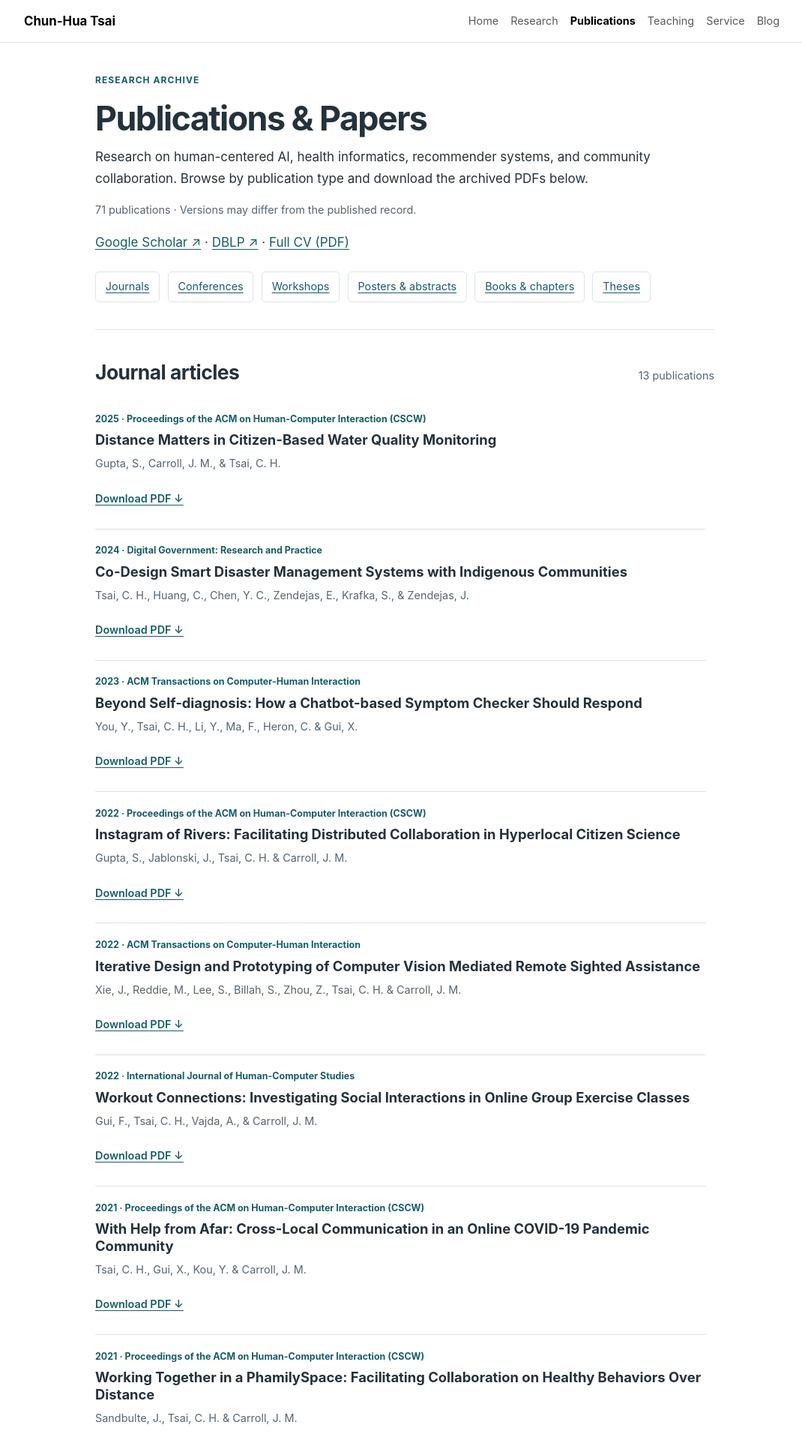
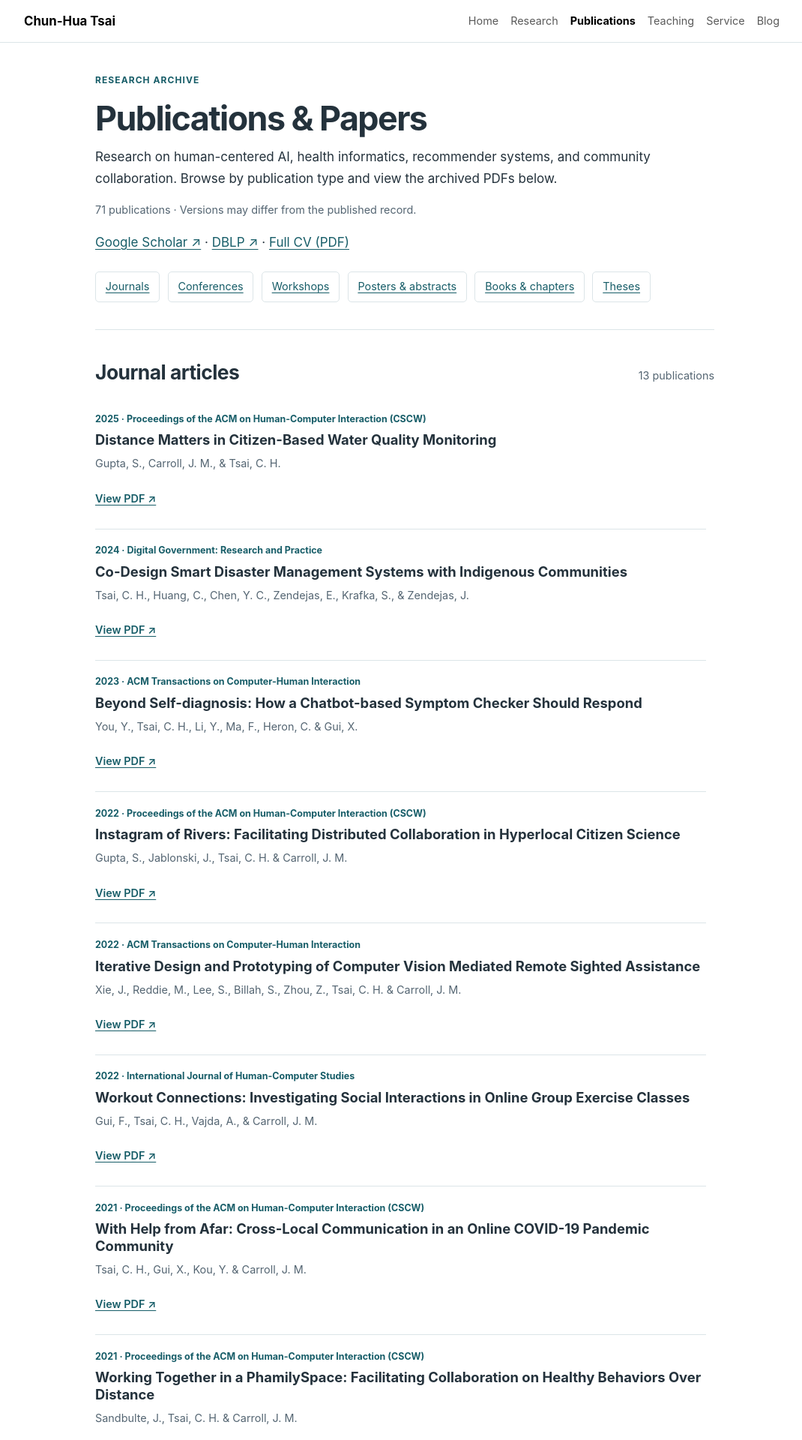
Before and after one commit to chunhuatsai/chunhuatsai.github.io, a Jekyll site: the page built from publications.html, in a window 1280 px wide. Shown: the top 1920 px of the page at 75% size, without its empty margins (100-1170 px from the left). Built offline with Jekyll 4.4.1, drawn with Linux system fonts in a browser that asks for light colours; some of the changed text lies outside the part shown.

Commit message:
revisions 20261011

```diff
--- a/_data/publications.json
+++ b/_data/publications.json
@@ -9,7 +9,7 @@
     "files": [
       {
         "path": "/pubs/conferences/2026-an-exploratory-study-of-agentic-ai-for-long-term-healthcare-navigation.pdf",
-        "label": "Download PDF"
+        "label": "View PDF"
       }
     ],
     "note": ""
@@ -24,7 +24,7 @@
     "files": [
       {
         "path": "/pubs/conferences/2026-collaborative-governance-for-accountable-ai-systems-in-tribal-emergency-management.pdf",
-        "label": "Download PDF"
+        "label": "View PDF"
       }
     ],
     "note": ""
@@ -39,7 +39,7 @@
     "files": [
       {
         "path": "/pubs/conferences/2026-designing-ai-assisted-co-writing-for-tribal-government-emergency-operations-planning.pdf",
-        "label": "Download PDF"
+        "label": "View PDF"
       }
     ],
     "note": ""
@@ -54,7 +54,7 @@
     "files": [
       {
         "path": "/pubs/conferences/2026-designing-and-evaluating-public-facing-multimodal-llms-for-early-autism-screening.pdf",
-        "label": "Download PDF"
+        "label": "View PDF"
       }
     ],
     "note": ""
@@ -69,7 +69,7 @@
     "files": [
       {
         "path": "/pubs/conferences/2026-preserving-indigenous-culture-and-sovereignty-in-large-language-models.pdf",
-        "label": "Download PDF"
+        "label": "View PDF"
       }
     ],
     "note": ""
@@ -84,7 +84,7 @@
     "files": [
       {
         "path": "/pubs/workshops/2025-balancing-health-information-seeking-through-retrieval-augmented-generation-based-llm-chatbot.pdf",
-        "label": "Download PDF"
+        "label": "View PDF"
       }
     ],
     "note": ""
@@ -99,7 +99,7 @@
     "files": [
       {
         "path": "/pubs/books/2025-coproducing-care-synergies-of-recognition.pdf",
-        "label": "Download manuscript PDF"
+        "label": "View manuscript PDF"
       }
     ],
     "note": "Archived manuscript includes publisher template placeholders."
@@ -114,7 +114,7 @@
     "files": [
       {
         "path": "/pubs/journals/2025-distance-matters-in-citizen-based-water-quality-monitoring.pdf",
-        "label": "Download PDF"
+        "label": "View PDF"
       }
     ],
     "note": ""
@@ -129,7 +129,7 @@
     "files": [
       {
         "path": "/pubs/conferences/2025-evaluating-the-use-of-ai-agents-in-teaching-doctor-patient-communication-skills.pdf",
-        "label": "Download PDF"
+        "label": "View PDF"
       }
     ],
     "note": ""
@@ -144,7 +144,7 @@
     "files": [
       {
         "path": "/pubs/workshops/2025-exploring-responsible-use-of-generative-ai-in-disaster-resilience-for-indigenous-communities.pdf",
-        "label": "Download PDF"
+        "label": "View PDF"
       }
     ],
     "note": ""
@@ -159,7 +159,7 @@
     "files": [
       {
         "path": "/pubs/conferences/2025-generative-ai-in-policy-informed-insurance-adjudication-a-comparative-analysis.pdf",
-        "label": "Download PDF"
+        "label": "View PDF"
       }
     ],
     "note": ""
@@ -174,7 +174,7 @@
     "files": [
       {
         "path": "/pubs/posters/2025-leveraging-conversational-ai-for-adolescent-medical-financial-education.pdf",
-        "label": "Download PDF"
+        "label": "View PDF"
       }
     ],
     "note": ""
@@ -189,7 +189,7 @@
     "files": [
       {
         "path": "/pubs/workshops/2025-leveraging-generative-ai-to-improve-comprehensibility-in-social-recommender-systems.pdf",
-        "label": "Download PDF"
+        "label": "View PDF"
       }
     ],
     "note": ""
@@ -204,7 +204,7 @@
     "files": [
       {
         "path": "/pubs/conferences/2025-multi-level-collaborative-governance-framework-for-designing-accountable-ai-systems-for-emergency-management.pdf",
-        "label": "Download PDF"
+        "label": "View PDF"
       }
     ],
     "note": ""
@@ -219,7 +219,7 @@
     "files": [
       {
         "path": "/pubs/journals/2024-co-design-smart-disaster-management-systems-with-indigenous-communities.pdf",
-        "label": "Download PDF"
+        "label": "View PDF"
       }
     ],
     "note": ""
@@ -234,7 +234,7 @@
     "files": [
       {
         "path": "/pubs/conferences/2024-deep-learning-based-text-in-image-watermarking.pdf",
-        "label": "Download PDF"
+        "label": "View PDF"
       }
     ],
     "note": ""
@@ -249,7 +249,7 @@
     "files": [
       {
         "path": "/pubs/conferences/2024-ensuring-transparency-in-using-chatgpt-for-public-sentiment-analysis.pdf",
-        "label": "Download PDF"
+        "label": "View PDF"
       }
     ],
     "note": ""
@@ -264,7 +264,7 @@
     "files": [
       {
         "path": "/pubs/conferences/2024-explaining-social-recommendations-using-large-language-models.pdf",
-        "label": "Download PDF"
+        "label": "View PDF"
       }
     ],
     "note": ""
@@ -279,7 +279,7 @@
     "files": [
       {
         "path": "/pubs/posters/2024-incorporating-citizen-generated-data-into-large-language-models.pdf",
-        "label": "Download PDF"
+        "label": "View PDF"
       }
     ],
     "note": ""
@@ -294,7 +294,7 @@
     "files": [
       {
         "path": "/pubs/conferences/2024-interpretable-classification-of-myositis-from-muscle-ultrasound-images.pdf",
-        "label": "Download PDF"
+        "label": "View PDF"
       }
     ],
     "note": ""
@@ -309,7 +309,7 @@
     "files": [
       {
         "path": "/pubs/posters/2024-leveraging-large-language-models-for-effective-organizational-navigation.pdf",
-        "label": "Download PDF"
+        "label": "View PDF"
       }
     ],
     "note": ""
@@ -324,7 +324,7 @@
     "files": [
       {
         "path": "/pubs/conferences/2024-tribal-knowledge-cocreation-in-generative-artificial-intelligence-systems.pdf",
-        "label": "Download PDF"
+        "label": "View PDF"
       }
     ],
     "note": ""
@@ -339,7 +339,7 @@
     "files": [
       {
         "path": "/pubs/posters/2024-utilizing-large-language-models-in-tribal-emergency-management.pdf",
-        "label": "Download PDF"
+        "label": "View PDF"
       }
     ],
     "note": ""
@@ -354,7 +354,7 @@
     "files": [
       {
         "path": "/pubs/conferences/2024-utilizing-retrieval-augmented-large-language-models-for-pregnancy-nutrition-advice.pdf",
-        "label": "Download PDF"
+        "label": "View PDF"
       }
     ],
     "note": ""
@@ -369,7 +369,7 @@
     "files": [
       {
         "path": "/pubs/journals/2023-beyond-self-diagnosis-how-a-chatbot-based-symptom-checker-should-respond.pdf",
-        "label": "Download PDF"
+        "label": "View PDF"
       }
     ],
     "note": ""
@@ -384,7 +384,7 @@
     "files": [
       {
         "path": "/pubs/conferences/2023-co-design-disaster-management-chatbot-with-indigenous-communities.pdf",
-        "label": "Download PDF"
+        "label": "View PDF"
       }
     ],
     "note": ""
@@ -399,7 +399,7 @@
     "files": [
       {
         "path": "/pubs/workshops/2023-co-design-for-indigeneity-and-sovereignty.pdf",
-        "label": "Download PDF"
+        "label": "View PDF"
       }
     ],
     "note": ""
@@ -414,7 +414,7 @@
     "files": [
       {
         "path": "/pubs/conferences/2023-generating-personalized-pregnancy-nutrition-recommendations-with-gpt-powered-ai-chatbot.pdf",
-        "label": "Download PDF"
+        "label": "View PDF"
       }
     ],
     "note": ""
@@ -429,7 +429,7 @@
     "files": [
       {
         "path": "/pubs/conferences/2022-community-acknowledgment-engaging-community-members-in-volunteer-acknowledgment.pdf",
-        "label": "Download PDF"
+        "label": "View PDF"
       }
     ],
     "note": ""
@@ -444,7 +444,7 @@
     "files": [
       {
         "path": "/pubs/journals/2022-instagram-of-rivers-facilitating-distributed-collaboration-in-hyperlocal-citizen-science.pdf",
-        "label": "Download PDF"
+        "label": "View PDF"
       }
     ],
     "note": ""
@@ -459,7 +459,7 @@
     "files": [
       {
         "path": "/pubs/journals/2022-iterative-design-and-prototyping-of-computer-vision-mediated-remote-sighted-assistance.pdf",
-        "label": "Download PDF"
+        "label": "View PDF"
       }
     ],
     "note": ""
@@ -474,7 +474,7 @@
     "files": [
       {
         "path": "/pubs/books/2022-logic-and-pragmatics-in-ai-explanation.pdf",
-        "label": "Download PDF"
+        "label": "View PDF"
       }
     ],
     "note": ""
@@ -489,7 +489,7 @@
     "files": [
       {
         "path": "/pubs/conferences/2022-making-community-beliefs-and-capacities-visible-through-care-mongering-during-covid-19.pdf",
-        "label": "Download PDF"
+        "label": "View PDF"
       }
     ],
     "note": ""
@@ -504,7 +504,7 @@
     "files": [
       {
         "path": "/pubs/conferences/2022-picturing-ones-self-camera-use-in-zoom-classes-during-the-covid-19-pandemic.pdf",
-        "label": "Download PDF"
+        "label": "View PDF"
       }
     ],
     "note": ""
@@ -519,7 +519,7 @@
     "files": [
       {
         "path": "/pubs/conferences/2022-using-local-community-to-ease-long-haul-uncertainty-during-the-covid-19-pandemic.pdf",
-        "label": "Download PDF"
+        "label": "View PDF"
       }
     ],
     "note": ""
@@ -534,7 +534,7 @@
     "files": [
       {
         "path": "/pubs/journals/2022-workout-connections-investigating-social-interactions-in-online-group-exercise-classes.pdf",
-        "label": "Download PDF"
+        "label": "View PDF"
       }
     ],
     "note": ""
@@ -549,7 +549,7 @@
     "files": [
       {
         "path": "/pubs/conferences/2021-covid-19-kindness-patterns-of-neighborly-cooperation-during-a-global-pandemic.pdf",
-        "label": "Download PDF"
+        "label": "View PDF"
       }
     ],
     "note": ""
@@ -564,10 +564,10 @@
     "files": [
       {
         "path": "/pubs/books/2021-cultivating-and-leveraging-continuous-accountability-through-mundane-infrastructures-for-critical-thinking.pdf",
-        "label": "Download full volume PDF"
+        "label": "View full volume PDF"
       }
     ],
-    "note": "The download is the full edited volume containing this chapter."
+    "note": "The PDF is the full edited volume containing this chapter."
   },
   {
     "id": "c23",
@@ -579,7 +579,7 @@
     "files": [
       {
         "path": "/pubs/conferences/2021-exploring-and-promoting-diagnostic-transparency-and-explainability-in-online-symptom-checkers.pdf",
-        "label": "Download PDF"
+        "label": "View PDF"
       }
     ],
     "note": ""
@@ -594,7 +594,7 @@
     "files": [
       {
         "path": "/pubs/conferences/2021-making-space-for-support-an-exploratory-analysis-of-pandemic-response-mutual-aid-platforms.pdf",
-        "label": "Download PDF"
+        "label": "View PDF"
       }
     ],
     "note": ""
@@ -609,7 +609,7 @@
     "files": [
       {
         "path": "/pubs/journals/2021-with-help-from-afar-cross-local-communication-in-an-online-covid-19-pandemic-community.pdf",
-        "label": "Download PDF"
+        "label": "View PDF"
       }
     ],
     "note": ""
@@ -624,7 +624,7 @@
     "files": [
       {
         "path": "/pubs/journals/2021-working-together-in-a-phamilyspace-facilitating-collaboration-on-healthy-behaviors-over-distance.pdf",
-        "label": "Download PDF"
+        "label": "View PDF"
       }
     ],
     "note": ""
@@ -639,7 +639,7 @@
     "files": [
       {
         "path": "/pubs/workshops/2020-diversity-exposure-in-social-recommender-systems-a-social-capital-theory-perspective.pdf",
-        "label": "Download PDF"
+        "label": "View PDF"
       }
     ],
     "note": ""
@@ -654,7 +654,7 @@
     "files": [
       {
         "path": "/pubs/journals/2020-experiencing-the-transition-to-remote-teaching-and-learning-during-the-covid-19-pandemic.pdf",
-        "label": "Download PDF"
+        "label": "View PDF"
       }
     ],
     "note": ""
@@ -669,7 +669,7 @@
     "files": [
       {
         "path": "/pubs/journals/2020-familys-health-opportunities-for-non-collocated-intergenerational-families-collaboration-on-healthy-living.pdf",
-        "label": "Download PDF"
+        "label": "View PDF"
       }
     ],
     "note": ""
@@ -684,7 +684,7 @@
     "files": [
       {
         "path": "/pubs/workshops/2020-talk-the-talk-how-human-conversational-agents-build-trust.pdf",
-        "label": "Download PDF"
+        "label": "View PDF"
       }
     ],
     "note": ""
@@ -699,7 +699,7 @@
     "files": [
       {
         "path": "/pubs/journals/2020-the-effects-of-controllability-and-explainability-in-a-social-recommender-system.pdf",
-        "label": "Download PDF"
+        "label": "View PDF"
       }
     ],
     "note": ""
@@ -714,7 +714,7 @@
     "files": [
       {
         "path": "/pubs/conferences/2020-the-emerging-professional-practice-of-remote-sighted-assistance-for-people-with-visual-impairments.pdf",
-        "label": "Download PDF"
+        "label": "View PDF"
       }
     ],
     "note": ""
@@ -729,7 +729,7 @@
     "files": [
       {
         "path": "/pubs/workshops/2020-user-feedback-in-controllable-and-explainable-social-recommender-systems-a-linguistic-analysis.pdf",
-        "label": "Download PDF"
+        "label": "View PDF"
       }
     ],
     "note": ""
@@ -744,7 +744,7 @@
     "files": [
       {
         "path": "/pubs/theses/2019-controllability-and-explainability-in-a-hybrid-social-recommender-system.pdf",
-        "label": "Download PDF"
+        "label": "View PDF"
       }
     ],
     "note": ""
@@ -759,7 +759,7 @@
     "files": [
       {
         "path": "/pubs/workshops/2019-designing-explanation-interfaces-for-transparency-and-beyond.pdf",
-        "label": "Download PDF"
+        "label": "View PDF"
       }
     ],
     "note": ""
@@ -774,7 +774,7 @@
     "files": [
       {
         "path": "/pubs/conferences/2019-evaluating-visual-explanations-for-similarity-based-recommendations-user-perception-and-performance.pdf",
-        "label": "Download PDF"
+        "label": "View PDF"
       }
     ],
     "note": ""
@@ -789,7 +789,7 @@
     "files": [
       {
         "path": "/pubs/posters/2019-expanding-controllability-of-hybrid-recommender-systems-from-positive-to-negative-relevance.pdf",
-        "label": "Download PDF"
+        "label": "View PDF"
       }
     ],
     "note": ""
@@ -804,7 +804,7 @@
     "files": [
       {
         "path": "/pubs/conferences/2019-explaining-recommendations-in-an-interactive-hybrid-social-recommender.pdf",
-        "label": "Download PDF"
+        "label": "View PDF"
       }
     ],
     "note": ""
@@ -819,7 +819,7 @@
     "files": [
       {
         "path": "/pubs/journals/2019-exploring-social-recommendations-with-visual-diversity-promoting-interfaces.pdf",
-        "label": "Download PDF"
+        "label": "View PDF"
       }
     ],
     "note": ""
@@ -834,7 +834,7 @@
     "files": [
       {
         "path": "/pubs/workshops/2019-exploring-user-controlled-hybrid-recommendation-in-conference-contexts.pdf",
-        "label": "Download PDF"
+        "label": "View PDF"
       }
     ],
     "note": ""
@@ -849,7 +849,7 @@
     "files": [
       {
         "path": "/pubs/journals/2019-relational-social-recommendation-application-to-the-academic-domain.pdf",
-        "label": "Download PDF"
+        "label": "View PDF"
       }
     ],
     "note": ""
@@ -864,7 +864,7 @@
     "files": [
       {
         "path": "/pubs/conferences/2018-beyond-the-ranked-list-user-driven-exploration-and-diversification-of-social-recommendation.pdf",
-        "label": "Download PDF"
+        "label": "View PDF"
       }
     ],
     "note": ""
@@ -879,11 +879,11 @@
     "files": [
       {
         "path": "/pubs/posters/2018-diversity-enhanced-recommendation-interface-and-evaluation.pdf",
-        "label": "Download repository PDF"
+        "label": "View repository PDF"
       },
       {
         "path": "/pubs/posters/2018-diversity-enhanced-recommendation-interface-and-evaluation-alternate.pdf",
-        "label": "Download conference PDF"
+        "label": "View conference PDF"
       }
     ],
     "note": ""
@@ -898,7 +898,7 @@
     "files": [
       {
         "path": "/pubs/posters/2018-explaining-social-recommendations-to-casual-users-design-principles-and-opportunities.pdf",
-        "label": "Download PDF"
+        "label": "View PDF"
       }
     ],
     "note": ""
@@ -913,11 +913,11 @@
     "files": [
       {
         "path": "/pubs/posters/2017-an-interactive-and-interpretable-interface-for-diversity-in-recommender-systems.pdf",
-        "label": "Download repository PDF"
+        "label": "View repository PDF"
       },
       {
         "path": "/pubs/posters/2017-an-interactive-and-interpretable-interface-for-diversity-in-recommender-systems-alternate.pdf",
-        "label": "Download conference PDF"
+        "label": "View conference PDF"
       }
     ],
     "note": ""
@@ -932,7 +932,7 @@
     "files": [
       {
         "path": "/pubs/workshops/2017-enhancing-recommendation-diversity-through-a-dual-recommendation-interface.pdf",
-        "label": "Download PDF"
+        "label": "View PDF"
       }
     ],
     "note": ""
@@ -947,7 +947,7 @@
     "files": [
       {
         "path": "/pubs/conferences/2017-leveraging-interfaces-to-improve-recommendation-diversity.pdf",
-        "label": "Download PDF"
+        "label": "View PDF"
       }
     ],
     "note": ""
@@ -962,7 +962,7 @@
     "files": [
       {
         "path": "/pubs/conferences/2017-providing-control-and-transparency-in-a-social-recommender-system-for-academic-conferences.pdf",
-        "label": "Download PDF"
+        "label": "View PDF"
       }
     ],
     "note": ""
@@ -977,7 +977,7 @@
     "files": [
       {
         "path": "/pubs/conferences/2016-a-fuzzy-based-personalized-recommender-system-for-local-businesses.pdf",
-        "label": "Download PDF"
+        "label": "View PDF"
       }
     ],
     "note": ""
@@ -992,7 +992,7 @@
     "files": [
       {
         "path": "/pubs/posters/2016-a-personalized-people-recommender-system-using-global-search-approach.pdf",
-        "label": "Download PDF"
+        "label": "View PDF"
       }
     ],
     "note": ""
@@ -1007,7 +1007,7 @@
     "files": [
       {
         "path": "/pubs/workshops/2016-tracing-and-predicting-collaboration-for-junior-scholars.pdf",
-        "label": "Download PDF"
+        "label": "View PDF"
       }
     ],
     "note": ""
@@ -1022,7 +1022,7 @@
     "files": [
       {
         "path": "/pubs/posters/2015-fuzziness-in-lgbt-non-profit-ict-use.pdf",
-        "label": "Download PDF"
+        "label": "View PDF"
       }
     ],
     "note": ""
@@ -1037,7 +1037,7 @@
     "files": [
       {
         "path": "/pubs/posters/2015-the-evolution-of-scientific-productivity-of-junior-scholars.pdf",
-        "label": "Download PDF"
+        "label": "View PDF"
       }
     ],
     "note": ""
@@ -1052,7 +1052,7 @@
     "files": [
       {
         "path": "/pubs/posters/2014-from-media-reporting-to-international-relations-a-case-study-of-asia-pacific-economic-cooperation-apec.pdf",
-        "label": "Download PDF"
+        "label": "View PDF"
       }
     ],
     "note": ""
@@ -1067,7 +1067,7 @@
     "files": [
       {
         "path": "/pubs/theses/2009-a-study-of-cloud-computing-soa-service-platform-architecture-and-operation-mechanism.pdf",
-        "label": "Download PDF"
+        "label": "View PDF"
       }
     ],
     "note": ""
--- a/assets/site.css
+++ b/assets/site.css
@@ -88,3 +88,5 @@ footer { color:var(--muted); font-size:.85rem; }
 .overview-card p { font-size:1rem; margin-bottom:0; }
 .navbar-nav .nav-link { font-size:.9rem; }
 @media (max-width:767px) { .overview-grid { grid-template-columns:1fr; gap:1rem; } }
+
+.research-topic-nav { margin:1.25rem 0 1.5rem; }
--- a/index.html
+++ b/index.html
@@ -12,7 +12,7 @@ description: "Chun-Hua Tsai is an Assistant Professor at the University of Nebra
       <p class="eyebrow">Human-centered AI · HCI · Health informatics</p>
       <h1>Chun-Hua Tsai, Ph.D.</h1>
       <p class="affiliation">Assistant Professor · University of Nebraska at Omaha</p>
-      <p class="hero-summary">I study how people understand and collaborate with AI in healthcare, recommender systems, and community decision-making.</p>
+      <p class="hero-summary">I am a human-centered AI researcher studying how conversational, explainable, and accountable systems can help people make informed decisions in healthcare and community settings.</p>
       <div class="hero-actions">
         <a class="btn btn-primary" href="{{ '/Professional_CV.pdf' | relative_url }}">Download CV <span class="small">(PDF)</span></a>
         <a class="btn btn-outline-primary" href="mailto:chunhuatsai@unomaha.edu">Email me</a>
--- a/publications.html
+++ b/publications.html
@@ -8,7 +8,7 @@ description: "Publications by Chun-Hua Tsai, with archived PDFs of journal artic
   <section class="section">
     <p class="eyebrow">Research archive</p>
     <h1>Publications &amp; Papers</h1>
-    <p>Research on human-centered AI, health informatics, recommender systems, and community collaboration. Browse by publication type and download the archived PDFs below.</p>
+    <p>Research on human-centered AI, health informatics, recommender systems, and community collaboration. Browse by publication type and view the archived PDFs below.</p>
     <p class="post-meta">{{ site.data.publications.size }} publications · Versions may differ from the published record.</p>
     <p><a href="https://scholar.google.com/citations?user=uLP0nEwAAAAJ&amp;hl=en" target="_blank" rel="noopener">Google Scholar ↗</a> · <a href="https://dblp.org/pid/147/2621.html" target="_blank" rel="noopener">DBLP ↗</a> · <a href="{{ '/Professional_CV.pdf' | relative_url }}">Full CV (PDF)</a></p>
     <nav class="archive-nav" aria-label="Publication categories">
@@ -31,7 +31,7 @@ description: "Publications by Chun-Hua Tsai, with archived PDFs of journal artic
           {% if paper.note != '' %}<p class="archive-note">{{ paper.note | escape }}</p>{% endif %}
           <div class="paper-downloads">
             {% for file in paper.files %}
-              <a href="{{ file.path | relative_url }}" download aria-label="{{ file.label | escape }}: {{ paper.title | escape }}">{{ file.label | escape }} ↓</a>
+              <a href="{{ file.path | relative_url }}" target="_blank" rel="noopener" aria-label="{{ file.label | escape }}: {{ paper.title | escape }} (opens in a new tab)">{{ file.label | escape }} ↗</a>
             {% endfor %}
           </div>
         </article>
```
Also changed, not shown: pubs/README.md (+3 -3 lines), research.html (+7 -1 lines).
